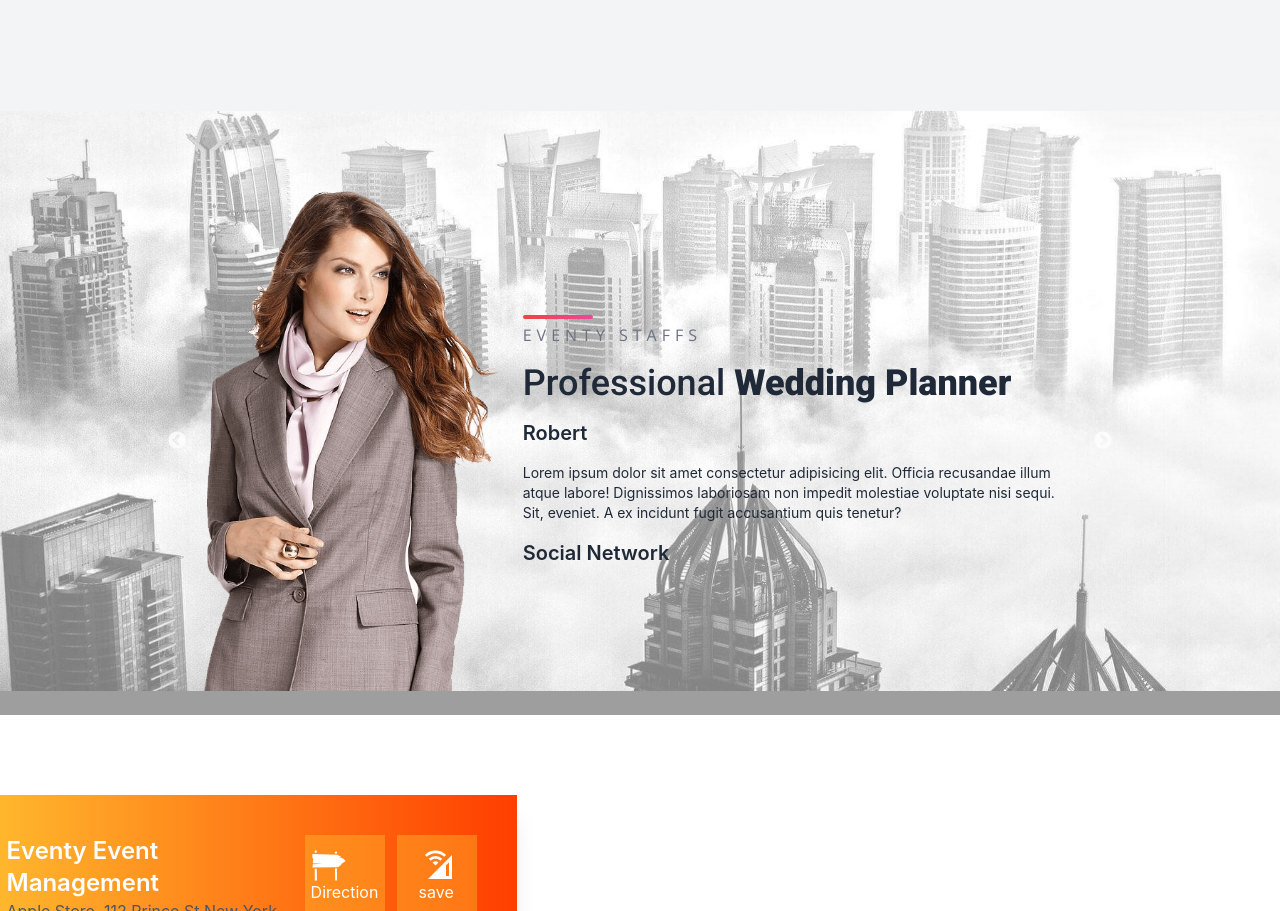
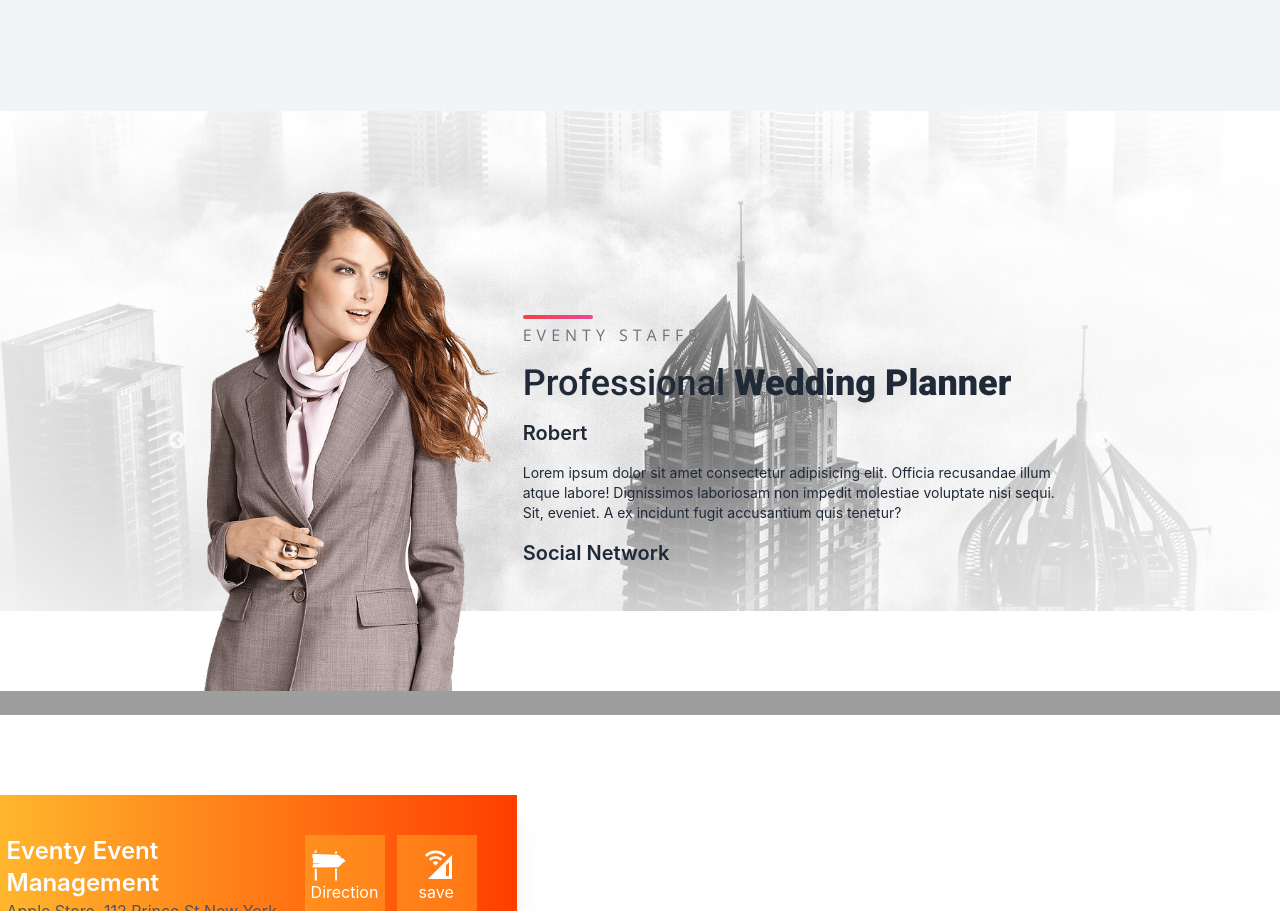
Before and after one commit to team-binarybrains/eventy-clientsite, a React (Create React App) app: page /about in a window 1280 px wide. Shown: the part 2623-3534 px from the top of the page. Built offline with nearby package versions, Linux system fonts and the light colour scheme; grey boxes are pictures that could not be loaded; a web font is replaced by a local one.

Commit message:
background image adjusted in staff.js

```diff
--- a/src/Components/Home/Staffs/staffs.module.css
+++ b/src/Components/Home/Staffs/staffs.module.css
@@ -11,11 +11,13 @@
 
 .bg{
     background-image: url('../../../staff_bg_image/staffs_bg_1.jpg');
-    background-position: center;
+    background-position: 100% -300px;
     background-repeat: no-repeat;
     background-size: cover;
+    background-attachment: fixed;
 }
 
 .bgLayer{
-    background-image: radial-gradient(rgba(255, 255, 255, 0.568),rgba(255, 255, 255, 0.483));
+    background-image: radial-gradient(rgba(255, 255, 255, 0.302),rgba(255, 255, 255, 0.805),rgb(255, 255, 255));
+    /* background-image: linear-gradient(transparent,transparent); */
 }
```
